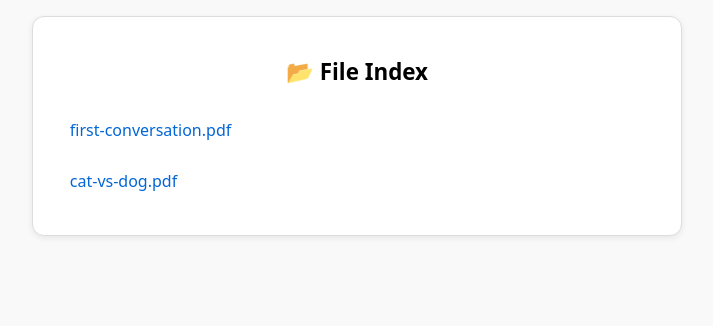
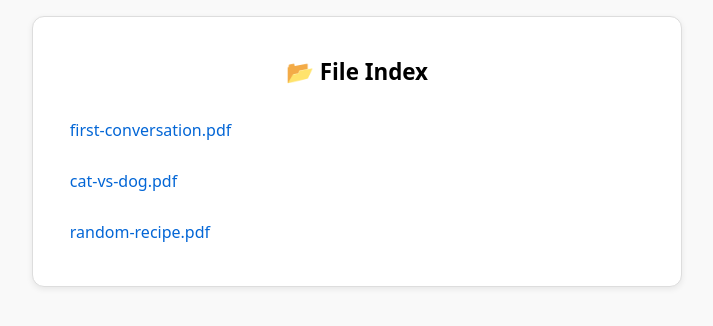
Before and after one commit to 99fk/AI-Conversations, a plain HTML site: page index.html in a window 1280 px wide. Shown: the whole page, without its empty margins (283-996 px from the left). Drawn offline with Linux system fonts and the light colour scheme.

Commit message:
Update index.html

```diff
--- a/index.html
+++ b/index.html
@@ -55,6 +55,7 @@
     <ul>
       <li><a href="https://99fk.github.io/AI-Conversations/pdf/first-conversation.pdf">first-conversation.pdf</a></li>
       <li><a href="https://99fk.github.io/AI-Conversations/pdf/cat-vs-dog.pdf">cat-vs-dog.pdf</a></li>
+      <li><a href="https://99fk.github.io/AI-Conversations/pdf/random-recipe.pdf">random-recipe.pdf</a></li>
     </ul>
   </div>
 </body>
```
